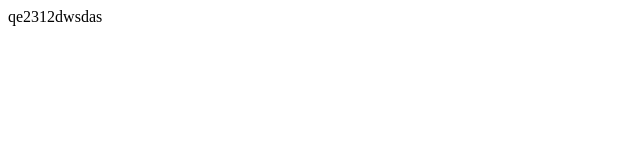
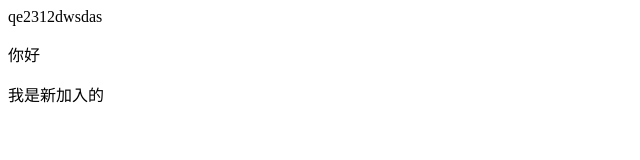
Before and after one commit to Wangdabo/test, a plain HTML site: page 12345.html in a window 1280 px wide. Shown: the whole page, without its empty margins (0-640 px from the left). Drawn offline with Linux system fonts and the light colour scheme.

Commit message:
我是新加入的

```diff
--- a/12345.html
+++ b/12345.html
@@ -6,5 +6,7 @@
 </head>
 <body>
     <div>qe2312dwsdas</div>
+    <p>你好</p>
+    <p>我是新加入的</p>
 </body>
 </html>
```
